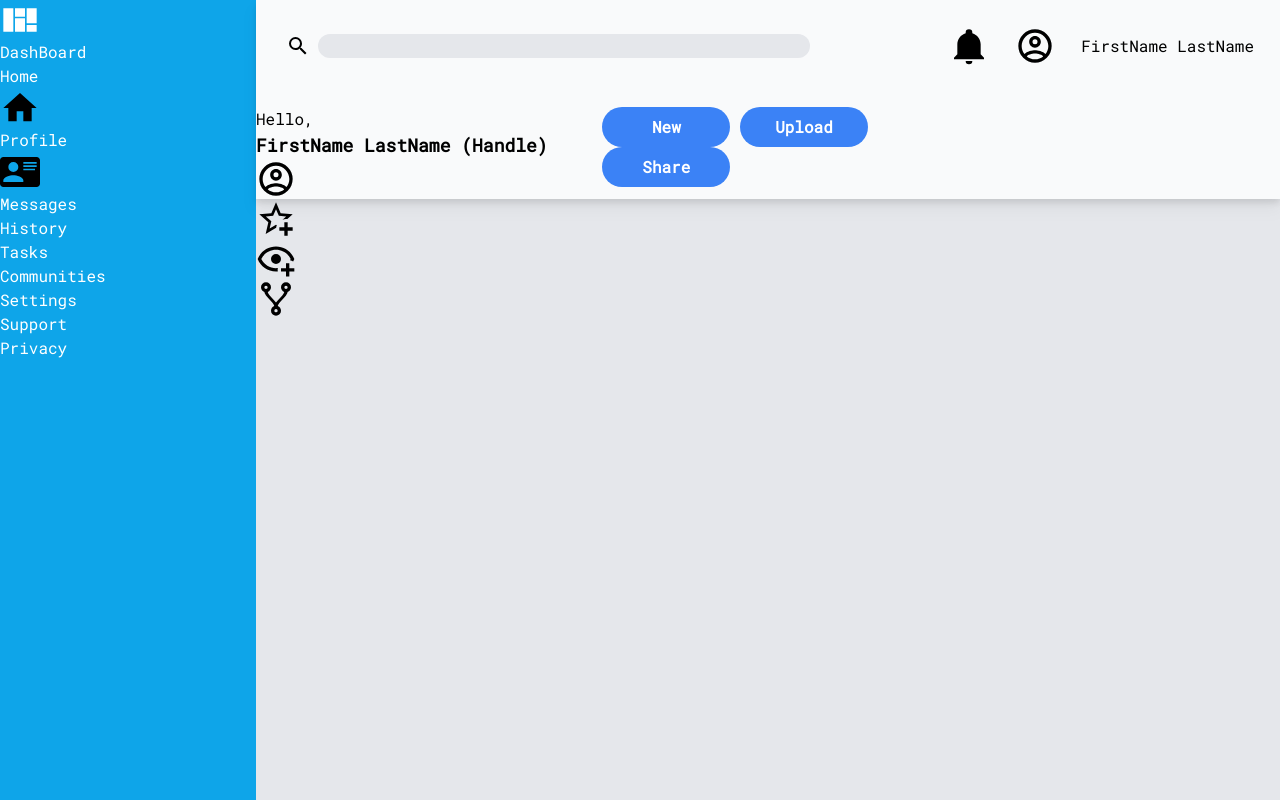
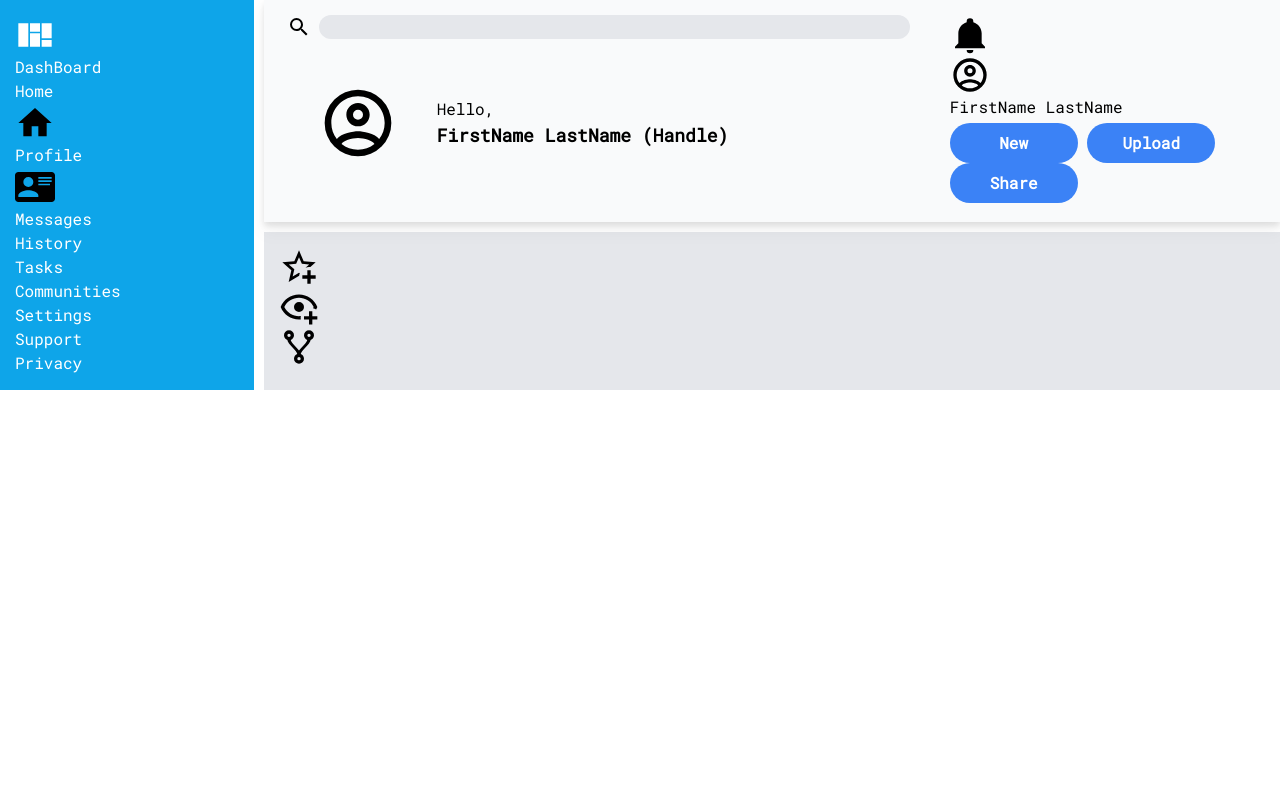
Before and after one commit to Ob1devonn/odin-adminDashboard, a website: page public/index.html in a window 1280 px wide. Shown: the top 800 px of the page. Drawn offline with Linux system fonts and the light colour scheme.

Commit message:
Adjust Grids

```diff
--- a/public/index.html
+++ b/public/index.html
@@ -14,35 +14,13 @@
       body {
         font-family: "Roboto Mono", monospace;
       }
-
-      .header-grid {
-        display: grid;
-        grid-template: 1fr 1fr / 1fr 1fr 1fr;
-        gap: 15px;
-      }
-      .upper-left {
-        grid-area: 1 / 1 / 2 / 3;
-        display: grid;
-        grid-template-columns: 1fr 8fr 2fr;
-        align-content: center;
-      }
-      .upper-left svg {
-        justify-self: end;
-      }
-      .upper-right {
-        display: grid;
-        grid-template-columns: 1fr 1fr 3fr;
-        align-content: center;
-      }
-      .upper-right h2 {
-        padding-top: 0.5rem;
-      }
     </style>
   </head>
   <body>
     <div class="custom-grid-container">
       <!-- Header -->
-      <div class="header header-grid bg-gray-50 drop-shadow-lg">
+      <div class="header bg-gray-50 drop-shadow-lg">
+        <div class="left">
           <!-- upper left-->
           <div class="upper-left">
             <svg
@@ -64,6 +42,26 @@
               />
             </form>
           </div>
+          <!-- Lower Left -->
+          <div class="lower-left">
+            <svg
+              xmlns="http://www.w3.org/2000/svg"
+              viewBox="0 0 24 24"
+              class="w-20"
+            >
+              <title>account-circle-outline</title>
+              <path
+                d="M12,2A10,10 0 0,0 2,12A10,10 0 0,0 12,22A10,10 0 0,0 22,12A10,10 0 0,0 12,2M7.07,18.28C7.5,17.38 10.12,16.5 12,16.5C13.88,16.5 16.5,17.38 16.93,18.28C15.57,19.36 13.86,20 12,20C10.14,20 8.43,19.36 7.07,18.28M18.36,16.83C16.93,15.09 13.46,14.5 12,14.5C10.54,14.5 7.07,15.09 5.64,16.83C4.62,15.5 4,13.82 4,12C4,7.59 7.59,4 12,4C16.41,4 20,7.59 20,12C20,13.82 19.38,15.5 18.36,16.83M12,6C10.06,6 8.5,7.56 8.5,9.5C8.5,11.44 10.06,13 12,13C13.94,13 15.5,11.44 15.5,9.5C15.5,7.56 13.94,6 12,6M12,11A1.5,1.5 0 0,1 10.5,9.5A1.5,1.5 0 0,1 12,8A1.5,1.5 0 0,1 13.5,9.5A1.5,1.5 0 0,1 12,11Z"
+              />
+            </svg>
+            <div>
+              <p>Hello,</p>
+              <h2 class="text-lg font-bold">FirstName LastName (Handle)</h2>
+            </div>
+          </div>
+        </div>
+
+        <div class="right">
           <!-- Upper right -->
           <div class="upper-right">
             <svg
@@ -88,23 +86,6 @@
             </svg>
             <h2>FirstName LastName</h2>
           </div>
-        <!-- Bottom Left -->
-
-        <div>
-          <p>Hello,</p>
-          <h2 class="text-lg font-bold">FirstName LastName (Handle)</h2>
-          <svg
-            xmlns="http://www.w3.org/2000/svg"
-            viewBox="0 0 24 24"
-            class="w-10"
-          >
-            <title>account-circle-outline</title>
-            <path
-              d="M12,2A10,10 0 0,0 2,12A10,10 0 0,0 12,22A10,10 0 0,0 22,12A10,10 0 0,0 12,2M7.07,18.28C7.5,17.38 10.12,16.5 12,16.5C13.88,16.5 16.5,17.38 16.93,18.28C15.57,19.36 13.86,20 12,20C10.14,20 8.43,19.36 7.07,18.28M18.36,16.83C16.93,15.09 13.46,14.5 12,14.5C10.54,14.5 7.07,15.09 5.64,16.83C4.62,15.5 4,13.82 4,12C4,7.59 7.59,4 12,4C16.41,4 20,7.59 20,12C20,13.82 19.38,15.5 18.36,16.83M12,6C10.06,6 8.5,7.56 8.5,9.5C8.5,11.44 10.06,13 12,13C13.94,13 15.5,11.44 15.5,9.5C15.5,7.56 13.94,6 12,6M12,11A1.5,1.5 0 0,1 10.5,9.5A1.5,1.5 0 0,1 12,8A1.5,1.5 0 0,1 13.5,9.5A1.5,1.5 0 0,1 12,11Z"
-            />
-          </svg>
-        </div>
-
           <!-- Bottom Right -->
           <div>
             <button
@@ -122,6 +103,7 @@
             >
               Share
             </button>
+          </div>
         </div>
       </div>
 
--- a/src/styles.css
+++ b/src/styles.css
@@ -1,17 +1,46 @@
 .custom-grid-container {
   display: grid;
-  grid-template: 1fr 6fr / 1fr 4fr;
+  grid-template-columns: 1fr 4fr;
+  gap: 10px;
 }
 
 .header {
   grid-column: 2 / -1;
-  grid-row: 1 / 2;
+  display: grid;
+  grid-template-columns: 2fr 1fr;
+  gap: 40px;
+  padding: 15px;
+}
+.left {
+  display: grid;
+}
+.upper-left {
+  display: grid;
+  grid-template-columns: 40px 1fr;
+}
+.upper-left svg {
+  justify-self: end;
+}
+
+.lower-left {
+  display: grid;
+  grid-template-columns: 1fr 3fr;
+  align-items: center;
+  align-content: space-between;
+}
+
+.lower-left svg {
+  justify-self: center;
+}
+
+.right {
+  display: grid;
+}
+.dashboard {
+  padding: 15px;
+  grid-row: 1 / 3;
 }
 .main {
+  padding: 15px;
   grid-column: 2 / -1;
-  grid-row: 2 / -1;
 }
-.dashboard {
-  grid-column: 1 / 2;
-  grid-row: 1 / -1;
-}
```
Also changed, not shown: src/output.css. Lines whose indentation alone changed are shown as unchanged.
